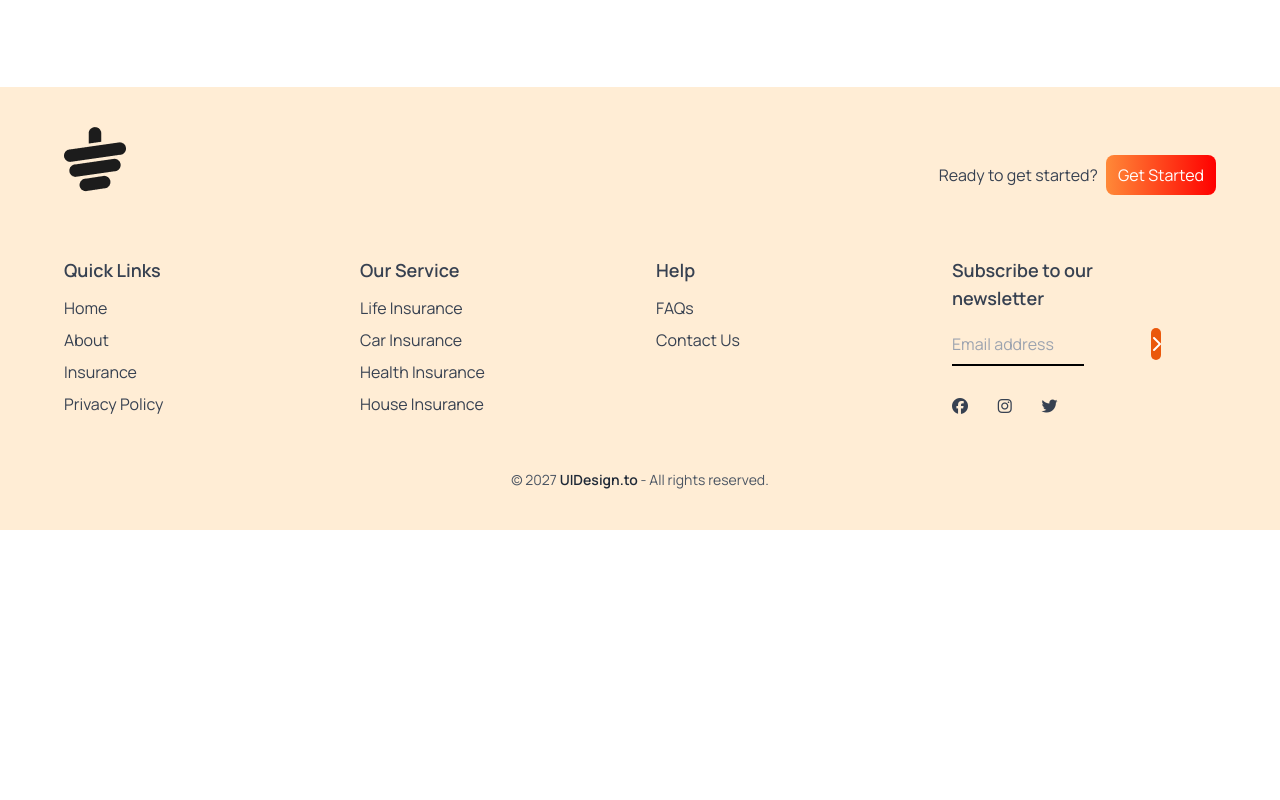
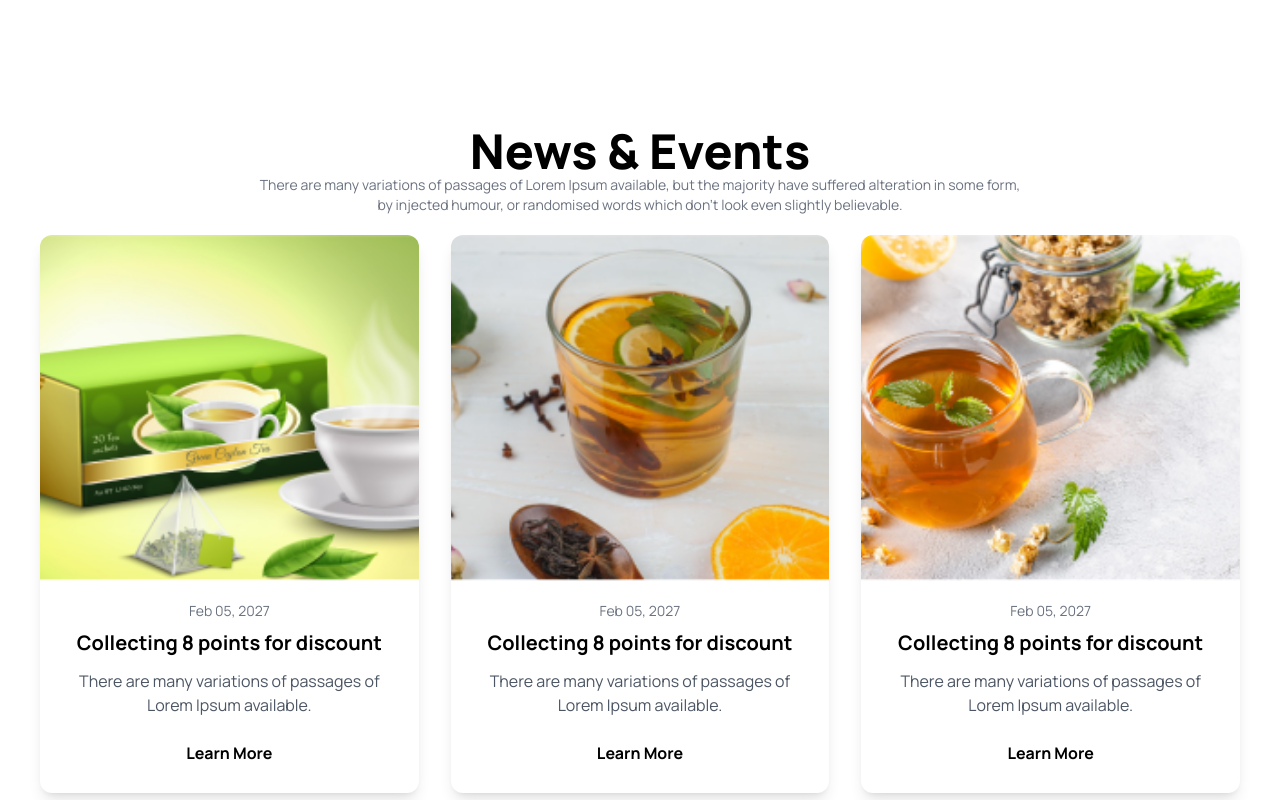
Before and after one commit to Naeemur079/Tea-House-With-Tailwind, a plain HTML site: page index.html in a window 1280 px wide. Shown: the part 2780-3580 px from the top of the page. Before the commit the page ends 3310 px from the top, so only its background shows below. Drawn offline with nearby package versions, Linux system fonts and the light colour scheme.

Commit message:
News & Events section added

```diff
--- a/index.html
+++ b/index.html
@@ -222,6 +222,71 @@
 </div>
 </div>
  </section>
+
+ <!-- News & Events section -->
+ <section class="bg-white p-10 mb-5 mt-10">
+  <!-- text section -->
+  <div class="text-center">
+    <h1 class="text-5xl font-extrabold">News & Events</h1>
+    <p class="text-sm font-normal text-gray-500 mb-5"> There are many variations of passages of Lorem Ipsum available, but the majority have suffered alteration in some form, <br>
+       by injected humour, or randomised words which don't look even slightly believable. </p>
+       <!-- card section -->
+       <div class="grid grid-cols-1 md:grid-cols-3 gap-8">
+  <!-- card 1 -->
+  <div class="bg-white shadow-lg rounded-xl overflow-hidden">
+    <!-- image -->
+    <img src="images/news-1.png" alt="" class="w-[448px] h-[346px] object-cover">
+
+    <!-- description -->
+    <div class="p-5 ml-0 justify-start">
+      <p class="text-gray-500 text-sm mb-2 ">Feb 05, 2027</p>
+      <h1 class="text-xl font-bold mb-3">Collecting 8 points for discount</h1>
+      <p class="text-gray-600 mb-4">There are many variations of passages of Lorem Ipsum available.</p>
+      <button class=" text-black font-bold px-4 py-2 rounded-lg hover:bg-orange-600 transition">
+        Learn More
+      </button>
+    </div>
+  </div>
+
+  <!-- card 2 -->
+
+  <div class="bg-white shadow-lg rounded-xl overflow-hidden">
+    <!-- image -->
+    <img src="images/news-2.png" alt="" class="w-[448px] h-[346px] object-cover">
+
+    <!-- description -->
+    <div class="p-5">
+      <p class="text-gray-500 text-sm mb-2">Feb 05, 2027</p>
+      <h1 class="text-xl font-bold mb-3">Collecting 8 points for discount</h1>
+      <p class="text-gray-600 mb-4">There are many variations of passages of Lorem Ipsum available.</p>
+      <button class=" text-black font-bold px-4 py-2 rounded-lg hover:bg-orange-600 transition">
+        Learn More
+      </button>
+    </div>
+  </div>
+  <!-- card 3 -->
+
+  <div class="bg-white shadow-lg rounded-xl overflow-hidden">
+    <!-- image -->
+    <img src="images/news-3.png" alt="" class="w-[448px] h-[346px] object-cover">
+
+    <!-- description -->
+    <div class="p-5">
+      <p class="text-gray-500 text-sm mb-2">Feb 05, 2027</p>
+      <h1 class="text-xl font-bold mb-3">Collecting 8 points for discount</h1>
+      <p class="text-gray-600 mb-4">There are many variations of passages of Lorem Ipsum available.</p>
+      <button class=" text-black font-bold px-4 py-2 rounded-lg hover:bg-orange-600 transition">
+        Learn More
+      </button>
+    </div>
+  </div>
+</div>
+
+  </div>
+</section>
+
+
+  </section>
  </main>
 
 <footer class="bg-orange-100 text-gray-700 p-10 px-4 md:px-16">
@@ -300,6 +365,5 @@
   </div>
 </footer>
 
-
 </body>
 </html>
```
